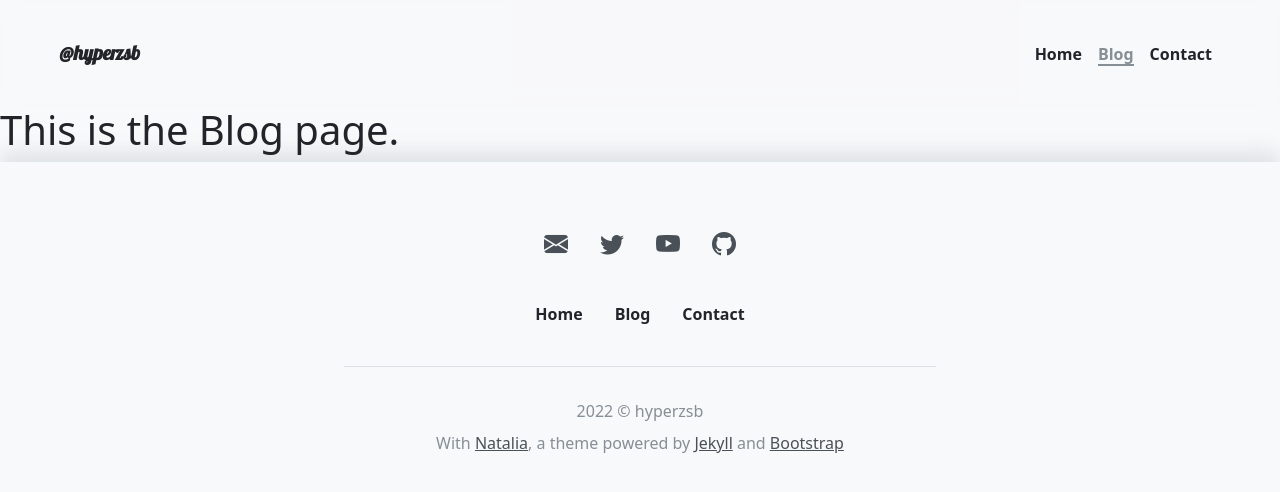
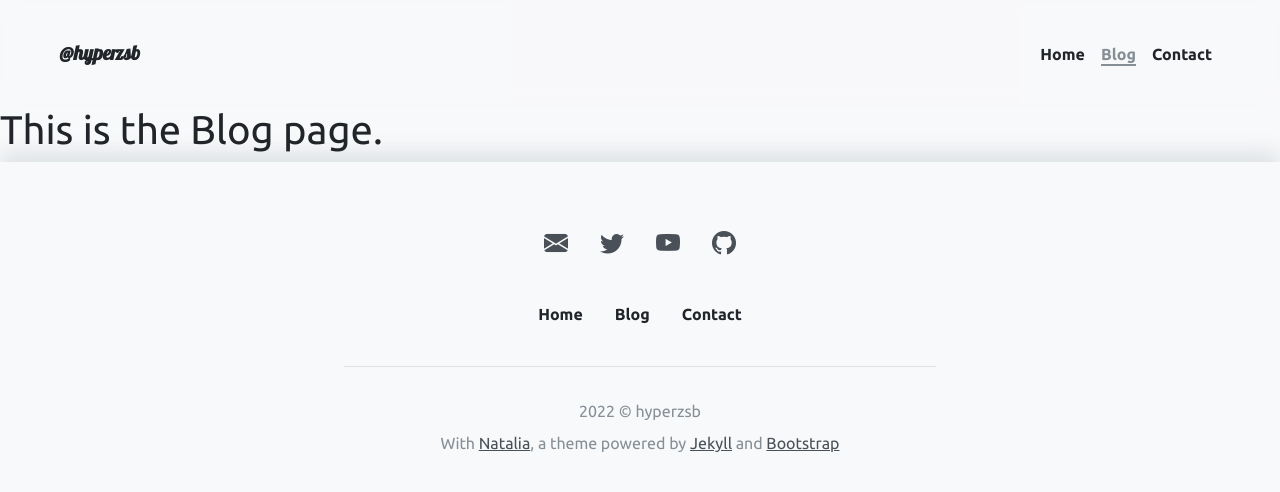
Before and after one commit to Hyperzsb/natalia-theme, a Jekyll site: the page built from pages/blog.html, in a window 1280 px wide. Shown: the top 492 px of the page. Built offline with Jekyll 4.4.1, drawn with Linux system fonts in a browser that asks for light colours.

Commit message:
feat: add ubuntu fonts, change some styles, and improve the navbar behavior

```diff
--- a/_layouts/default.html
+++ b/_layouts/default.html
@@ -9,16 +9,17 @@
     <!-- Bootstrap Icons -->
     <link rel="stylesheet" href="https://cdn.jsdelivr.net/npm/bootstrap-icons@1.8.1/font/bootstrap-icons.css">
     <!-- Google Fonts -->
-    <link rel="stylesheet" href="https://fonts.googleapis.com/css?family=Josefin+Sans|Josefin+Sans:b|Lobster">
+    <link rel="stylesheet"
+          href="https://fonts.googleapis.com/css?family=Lobster|Josefin+Sans|Josefin+Sans:b|Ubuntu|Ubuntu:b">
     <!-- Custom CSS -->
     <link rel="stylesheet" href="/assets/css/light.css">
     <title>{{ page.title }}</title>
 </head>
-<body>
+<body class="bg-color font-ubuntu">
 {% if site.setting.enableLoadingModal == true %}
 {% include loading.html %}
 {% endif %}
-<div class="bg-color" id="main-content">
+<div id="main-content">
     {% include header.html %}
     {{ content }}
     {% include footer.html %}
--- a/_sass/main.scss
+++ b/_sass/main.scss
@@ -1,14 +1,18 @@
 /* Global style */
 * {
   transition: 0.25s;
+}
+
+.font-lobster {
+  font-family: "Lobster", sans-serif;
 }
 
 .font-josefin-sans {
   font-family: "Josefin Sans", sans-serif;
 }
 
-.font-lobster {
-  font-family: "Lobster", sans-serif;
+.font-ubuntu {
+  font-family: "Ubuntu", sans-serif;
 }
 
 /* Modal style */
--- a/assets/css/light.scss
+++ b/assets/css/light.scss
@@ -3,21 +3,21 @@
 
 @import "main";
 
-$base-color: #f8f9fa;
-$base-color-dark: #e9ecef;
-$base-color-darker: #ced4da;
-$shadow-color-light: #dee2e6;
-$shadow-color: #adb5bd;
-//$link-color-lighter: #cc5de8;
-//$link-color-light: #ae3ec9;
-//$link-color: #862e9c;
-$link-color-lighter: #868e96;
-$link-color-light: #495057;
-$link-color: #212529;
-$text-color-extreme-light: #adb5bd;
-$text-color-lighter: #868e96;
-$text-color-light: #495057;
-$text-color: #212529;
+$base-color-1: #ced4da;
+$base-color-2: #e9ecef;
+$base-color-3: #f8f9fa;
+$shadow-color-1: #adb5bd;
+$shadow-color-2: #dee2e6;
+//$link-color-1: #862e9c;
+//$link-color-2: #ae3ec9;
+//$link-color-3: #cc5de8;
+$link-color-1: #212529;
+$link-color-2: #495057;
+$link-color-3: #868e96;
+$text-color-1: #212529;
+$text-color-2: #495057;
+$text-color-3: #868e96;
+$text-color-4: #adb5bd;
 $hint-color: #63e6be;
 $warning-color: #ffe066;
 $fatal-color: #ffa8a8;
@@ -25,112 +25,112 @@ $fatal-color: #ffa8a8;
 /* General color style */
 
 .bg-color {
-  background-color: $base-color;
+  background-color: $base-color-3;
 }
 
 .hr-color {
-  background-color: $base-color-dark;
+  background-color: $base-color-2;
 }
 
 .text-color {
-  color: $text-color;
+  color: $text-color-1;
 }
 
 .light-text-color {
-  color: $text-color-light;
+  color: $text-color-2;
 }
 
 .lighter-text-color {
-  color: $text-color-lighter;
+  color: $text-color-3;
 }
 
 .link-color {
-  color: $link-color;
+  color: $link-color-1;
 
   &:hover, &:active {
-    color: $link-color-light;
+    color: $link-color-2;
   }
 }
 
 .gray-link-color {
-  color: $text-color-light;
+  color: $text-color-2;
 
   &:hover, &:active {
-    color: $text-color-lighter;
+    color: $text-color-3;
   }
 }
 
 .icon-color {
-  color: $link-color;
+  color: $link-color-1;
 
   &:hover, &:active {
-    color: $link-color-light;
+    color: $link-color-2;
   }
 }
 
 .gray-icon-color {
-  color: $text-color-light;
+  color: $text-color-2;
 
   &:hover, &:active {
-    color: $text-color-lighter;
+    color: $text-color-3;
   }
 }
 
 /* Loading modal color style */
 
 .loading-modal-color {
-  background-color: $base-color;
+  background-color: $base-color-3;
 }
 
 /* Header color style */
 
 .custom-navbar-bg-color {
-  background-color: rgba($base-color, .75);
+  background-color: rgba($base-color-3, .75);
 }
 
 .custom-navbar-shadow-color {
-  box-shadow: 0 10px 20px $shadow-color-light;
+  box-shadow: 0 10px 20px $shadow-color-2;
 }
 
 .custom-navbar-brand-color {
-  color: $link-color;
+  color: $link-color-1;
 
   &:hover {
-    color: $link-color-light;
+    color: $link-color-2;
   }
 
   &:hover::after {
-    border-bottom-color: $link-color-light;
+    border-bottom-color: $link-color-2;
   }
 }
 
 .custom-nav-item-active-color {
-  color: $link-color-lighter;
+  color: $link-color-3;
 }
 
 .custom-nav-item-inactive-color {
-  color: $link-color;
+  color: $link-color-1;
 
   &:hover {
-    color: $link-color-light;
+    color: $link-color-2;
   }
 
   &:hover::after {
-    border-bottom-color: $link-color-light;
+    border-bottom-color: $link-color-2;
   }
 }
 
 .custom-navbar-toggler-color {
-  color: $link-color;
+  color: $link-color-1;
   border: 0;
 }
 
 /* Footer color style */
 
 .custom-footer-bg-color {
-  background-color: $base-color;
+  background-color: $base-color-3;
 }
 
 .custom-footer-shadow-color {
-  box-shadow: 0 -10px 20px $shadow-color-light;
+  box-shadow: 0 -10px 20px $shadow-color-2;
 }
--- a/assets/js/main.js
+++ b/assets/js/main.js
@@ -78,7 +78,7 @@ document.onreadystatechange = () => {
     }
 }
 
-window.addEventListener("scroll", _.throttle(changeNavbarShadow(), 200));
+window.addEventListener("scroll", _.throttle(changeNavbarShadow(), 100));
 
 /* Load some event listeners */
 window.onload = function () {
--- a/index.html
+++ b/index.html
@@ -3,7 +3,7 @@ layout: default
 title: Home
 permalink: /
 ---
-<div class="container-fluid bg-color p-lg-3">
+<div class="container-fluid p-lg-3">
     <div class="row justify-content-center p-lg-3">
         <div class="col-lg-6 order-1 order-lg-0 m-3 custom-introduction">
             <div class="m-3 fs-1 fw-bold text-center font-josefin-sans">
```
